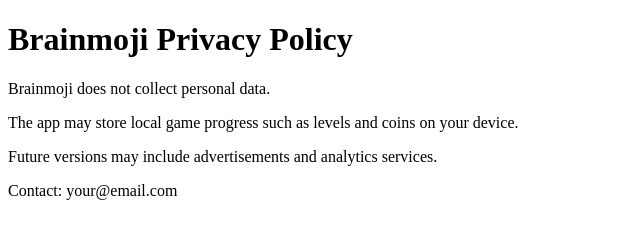
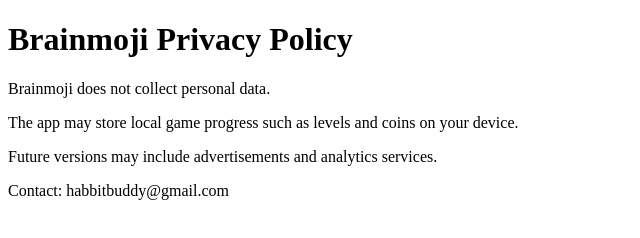
Before and after one commit to habbitbuddy-dot/brainmoji-policy, a plain HTML site: page index.html in a window 1280 px wide. Shown: the full height of the page, 0-640 px from the left. Drawn offline with Linux system fonts and the light colour scheme.

Commit message:
Update index.html

```diff
--- a/index.html
+++ b/index.html
@@ -12,6 +12,6 @@
 
   <p>Future versions may include advertisements and analytics services.</p>
 
-  <p>Contact: your@email.com</p>
+  <p>Contact: habbitbuddy@gmail.com</p>
 </body>
 </html>
```
